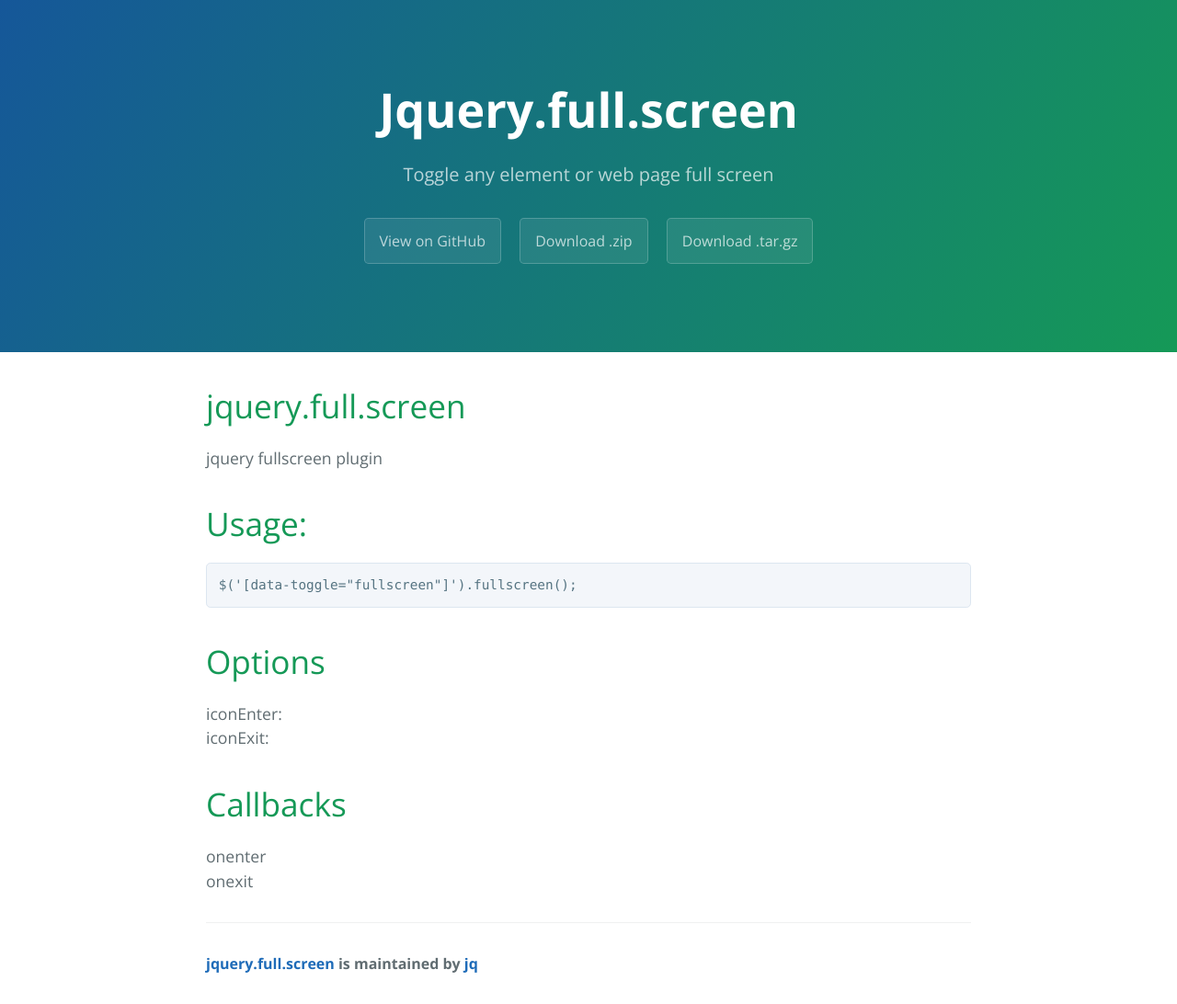
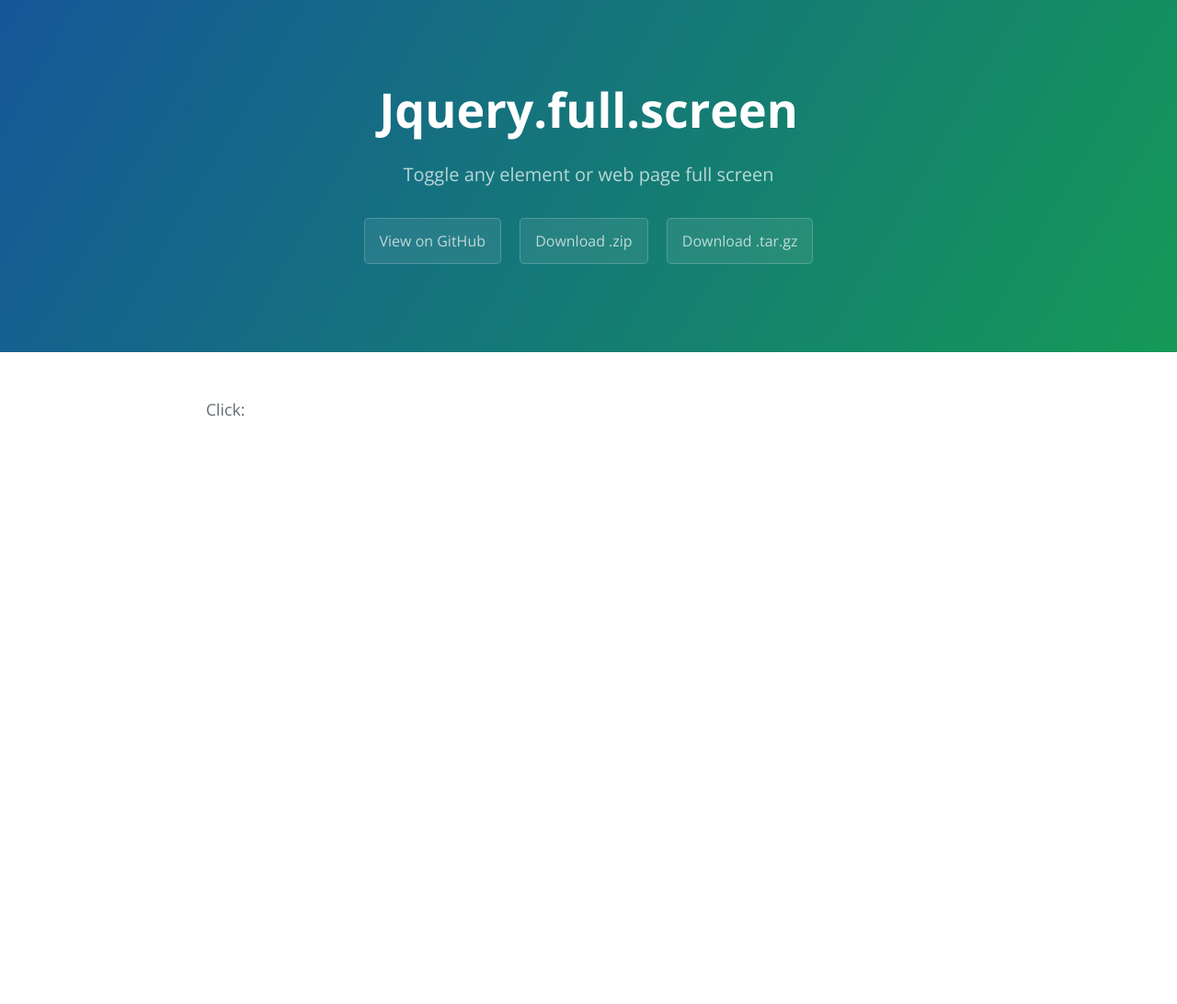
Before and after one commit to p34eu/jquery.full.screen, a plain HTML site: page index.html in a window 1280 px wide. Shown: the whole page at 92% size. After the commit the page ends 800 px from the top, so only its background shows below. Drawn offline with nearby package versions, Linux system fonts and the light colour scheme; some icons are missing.

Commit message:
Update index.html

```diff
--- a/index.html
+++ b/index.html
@@ -94,44 +94,12 @@
     </section>
 
     <section class="main-content">
-      <h1>
-<a id="jqueryfullscreen" class="anchor" href="#jqueryfullscreen"
-aria-hidden="true"><span aria-hidden="true" class="octicon octicon-link"></span></a>jquery.full.screen</h1>
 
-<p>jquery fullscreen plugin</p>
+<p></p>Click: <a href="#" data-toggle="fullscreen" title="toggle full screen"
+class="hidden-md-down zmdi   pull-right m-r-10">
+<i data-exiticon="zmdi zmdi-fullscreen-exit" class="zmdi zmdi-fullscreen-alt"></i>
+</a></p>
 
-<h1>
-<a id="usage" class="anchor" href="#usage" aria-hidden="true"><span aria-hidden="true" class="octicon octicon-link"></span></a>Usage:</h1>
-
-<pre><code>$('[data-toggle="fullscreen"]').fullscreen();
-</code></pre>
-
-<h1>
-<a id="options" class="anchor" href="#options" aria-hidden="true">
-  <span aria-hidden="true" class="octicon octicon-link"></span></a>Options</h1>
-
-<p>
-  iconEnter:
-  <br>
-  iconExit:
-</p>
-<a href="#" data-toggle="fullscreen" title="toggle full screen" class="hidden-md-down zmdi   pull-right m-r-10"> <i data-exiticon="zmdi zmdi-fullscreen-exit" class="zmdi zmdi-fullscreen-alt"></i> </a>
-<h1>
-<a id="callbacks" class="anchor" href="#callbacks" aria-hidden="true"><span aria-hidden="true" class="octicon octicon-link"></span></a>Callbacks</h1>
-
-<p>onenter<br>
-onexit</p>
-
-
-
-
-
-
-      <footer class="site-footer">
-        <span class="site-footer-owner">
-          <a href="https://github.com/p34eu/jquery.fullscreen">jquery.full.screen</a> is maintained by
-          <a href="https://github.com/p34eu">jq</a></span>
-       </footer>
 
     </section>
 
```
